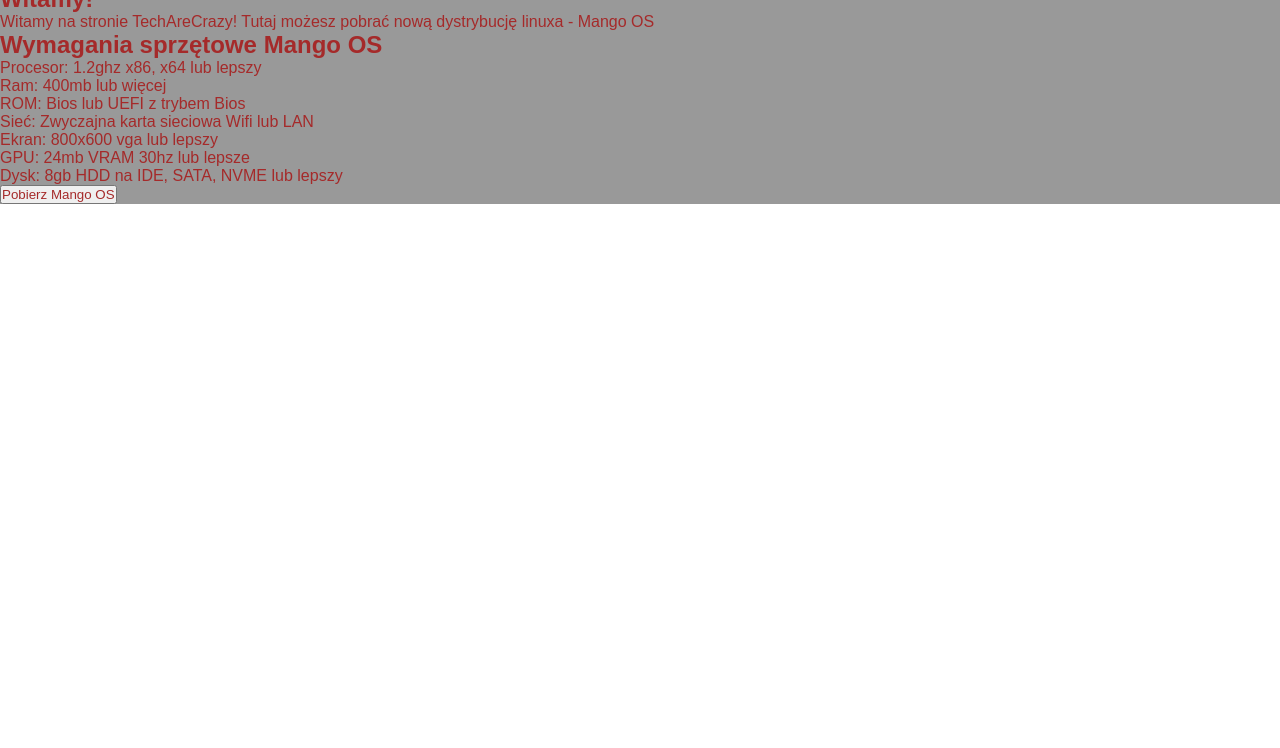
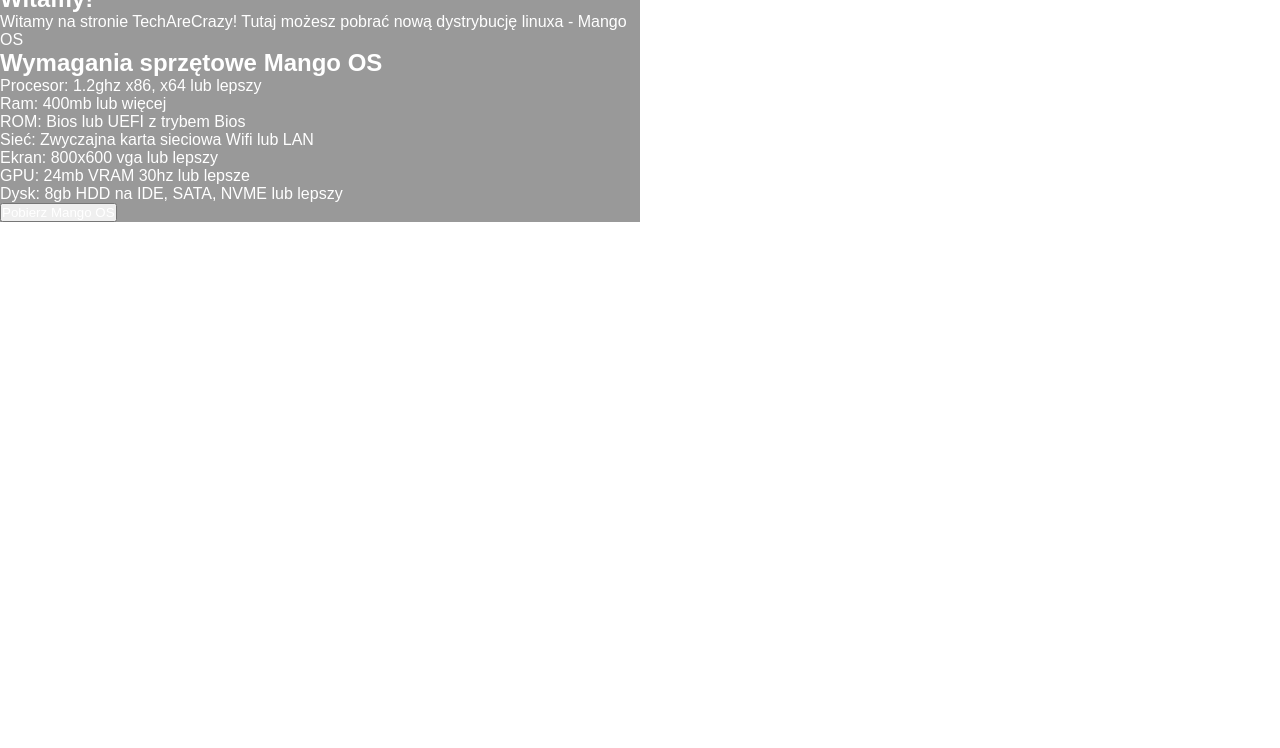
Before and after one commit to techarecrazy/techarecrazy, a plain HTML site: page index.html in a window 1280 px wide. Shown: the part 52-800 px from the top of the page. Drawn offline with Linux system fonts and the light colour scheme.

Commit message:
poprawki css

```diff
--- a/styles.css
+++ b/styles.css
@@ -3,14 +3,16 @@
     padding: 0;
     box-sizing: border-box;
     font-family: sans-serif;
-    color: brown;
+    color: #ffffff;
 }
 
 body {
     width: 100vw;
     height: 100vh;
+    margin: auto;
 }
 
 #wrapper {
     background: rgba(0,0,0,.4);
+    width: 50vw;
 }
```
